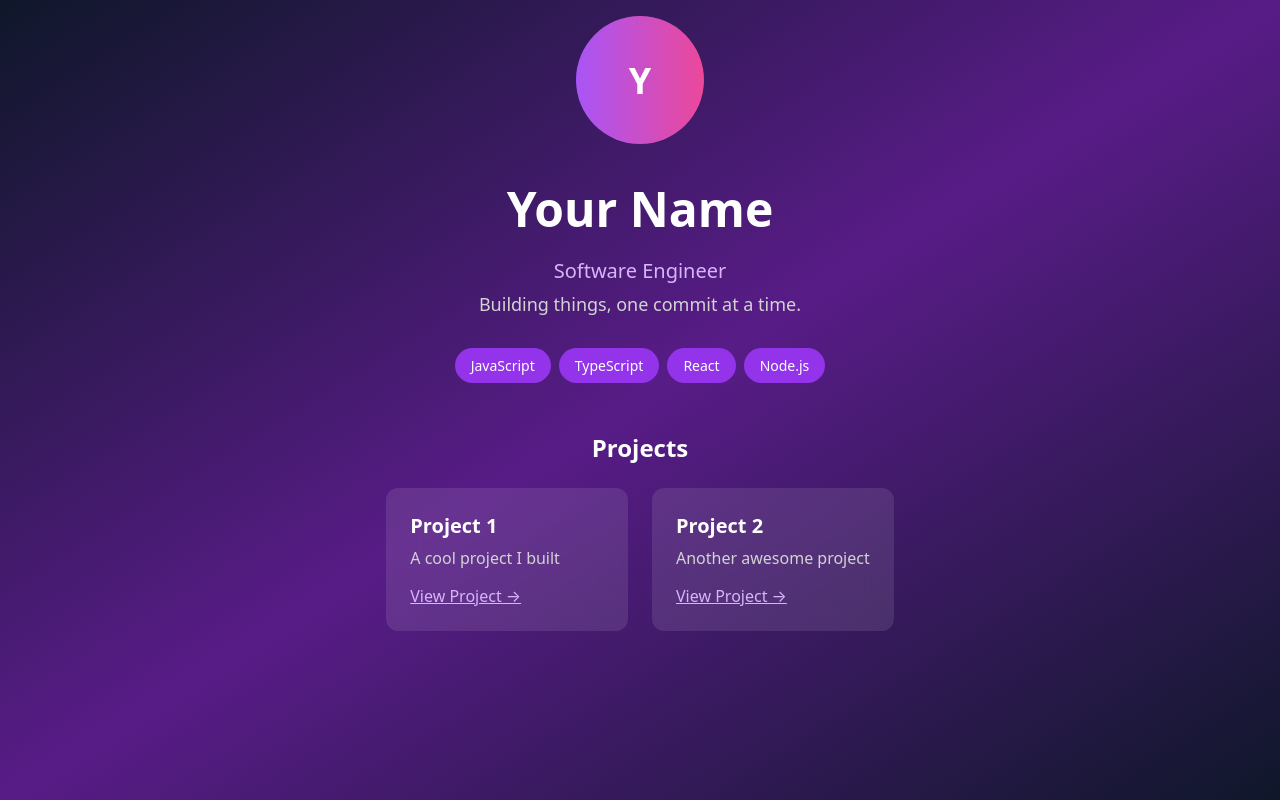
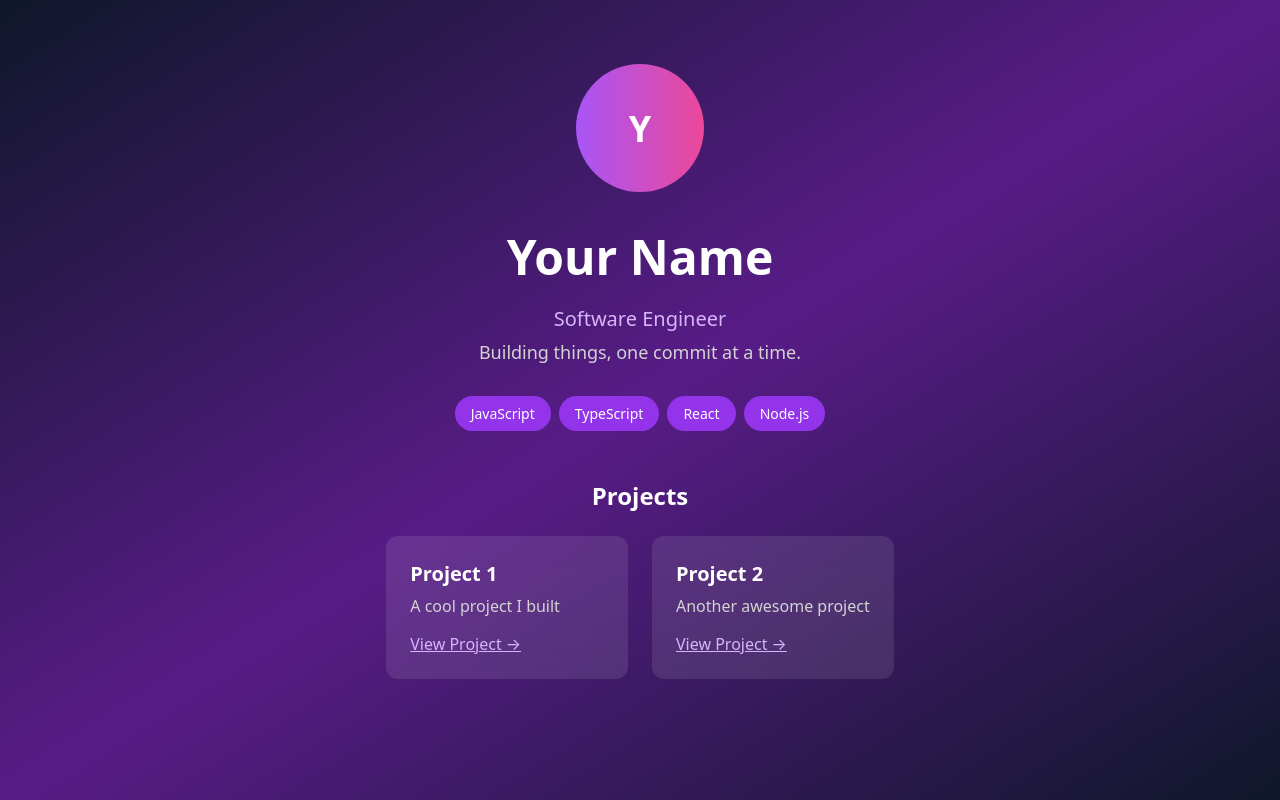
Before and after one commit to omrash/my-site, a Next.js app: page / in a window 1280 px wide. Built offline with nearby package versions, Linux system fonts and the light colour scheme.

Commit message:
Add missing Tailwind utility classes (mx-auto, px-4, py-16)

```diff
--- a/app/globals.css
+++ b/app/globals.css
@@ -26,6 +26,21 @@ body {
 
 .bg-gradient-to-br {
   background: linear-gradient(to bottom right, #0f172a, #581c87, #0f172a);
+}
+
+.mx-auto {
+  margin-left: auto;
+  margin-right: auto;
+}
+
+.px-4 {
+  padding-left: 1rem;
+  padding-right: 1rem;
+}
+
+.py-16 {
+  padding-top: 4rem;
+  padding-bottom: 4rem;
 }
 
 .flex {
```
